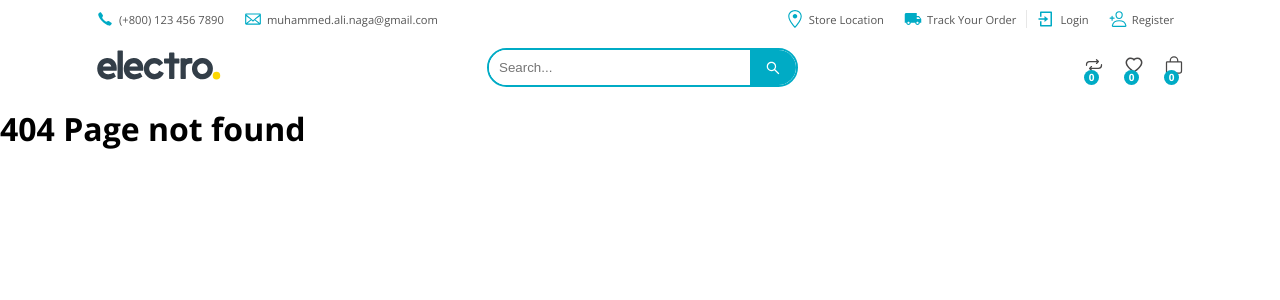
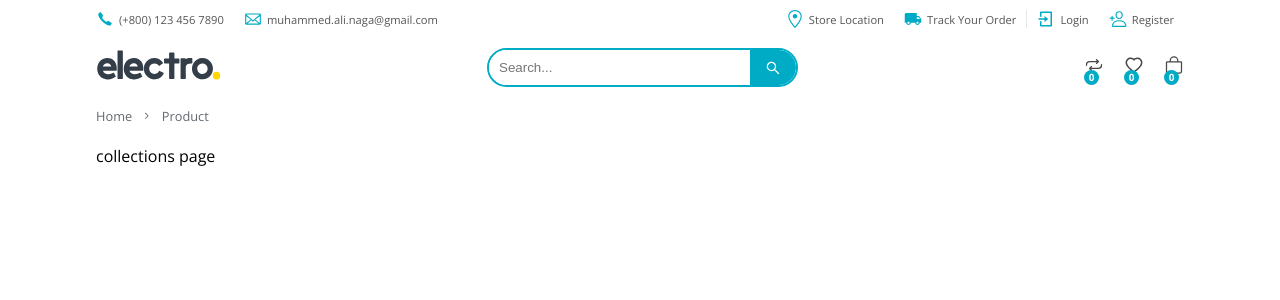
Before and after one commit to muahmmed-naga/electron, a React (Create React App) app: page /categories/all in a window 1280 px wide. Before the commit this address had no page. Shown: the top 300 px of the page. Built offline with nearby package versions, Linux system fonts and the light colour scheme.

Commit message:
Route navigator component

```diff
--- a/src/App.js
+++ b/src/App.js
@@ -6,9 +6,10 @@ import AppMainHeader from './components/main-header/main-header.comp';
 import AppUpperHeader from './components/upper-header/upper-header.comp';
 
 // Pages
+import Homepage from './pages/Homepage';
+import CategoriesPage from './pages/CategoriesPage';
+import TestPage from './pages/TestPage';
 import PageNotFound from './pages/PageNotFound';
-import Homepage from './pages/Homepage';
-import TestPage from './pages/TestPage';
 
 function App() {
   return (
@@ -18,6 +19,7 @@ function App() {
 
       <Switch>
         <Route exact path="/" component={Homepage} />
+        <Route path="/categories/all" component={CategoriesPage} />
         <Route path="/test" component={TestPage} />
         <Route component={PageNotFound} />
       </Switch>
--- a/src/components/product-modal/product-modal.styles.scss
+++ b/src/components/product-modal/product-modal.styles.scss
@@ -124,13 +124,14 @@
         width: fit-content;
         background-color: #00abc5;
         color: #fff;
-        padding: 10px 40px;
-        border-radius: 11px;
+        padding: 15px 45px;
+        border-radius: 20px;
         text-transform: capitalize;
         font-size: 0.9rem;
         margin-left: 30px;
         cursor: pointer;
         margin-top: 15px;
+        font-weight: bold;
       }
     }
   }
--- /dev/null
+++ b/src/components/route-navigator/route-navigator.comp.js
@@ -0,0 +1,28 @@
+import React from 'react';
+
+// Components
+import { Link } from 'react-router-dom';
+import { IoIosArrowForward } from 'react-icons/io';
+
+const RouteNavigator = ({ prev, current }) => {
+  const link = {
+    textTransform: 'capitalize',
+    color: '#616971',
+    fontWeight: '500',
+    fontSize: '.8rem',
+  };
+
+  return (
+    <div className="route-navigator-wrapper flex-align-center m-bottom-20">
+      <Link to={`/${prev === 'home' ? '' : prev}`} style={link}>
+        {prev}
+      </Link>
+      <IoIosArrowForward
+        style={{ margin: '0 10px', color: '#616971', fontSize: '.6rem' }}
+      />
+      <span style={link}>{current}</span>
+    </div>
+  );
+};
+
+export default RouteNavigator;
--- /dev/null
+++ b/src/pages/CategoriesPage.js
@@ -0,0 +1,15 @@
+import React from 'react';
+
+// Components
+import RouteNavigator from '../components/route-navigator/route-navigator.comp';
+
+const CategoriesPage = () => {
+  return (
+    <div className="custom-container categories-page-wrapper">
+      <RouteNavigator prev="home" current="product" />
+      <span>collections page</span>
+    </div>
+  );
+};
+
+export default CategoriesPage;
```
Also changed, not shown: upToNext.txt, 1 other file (tests, documents, lock files or other folders).
